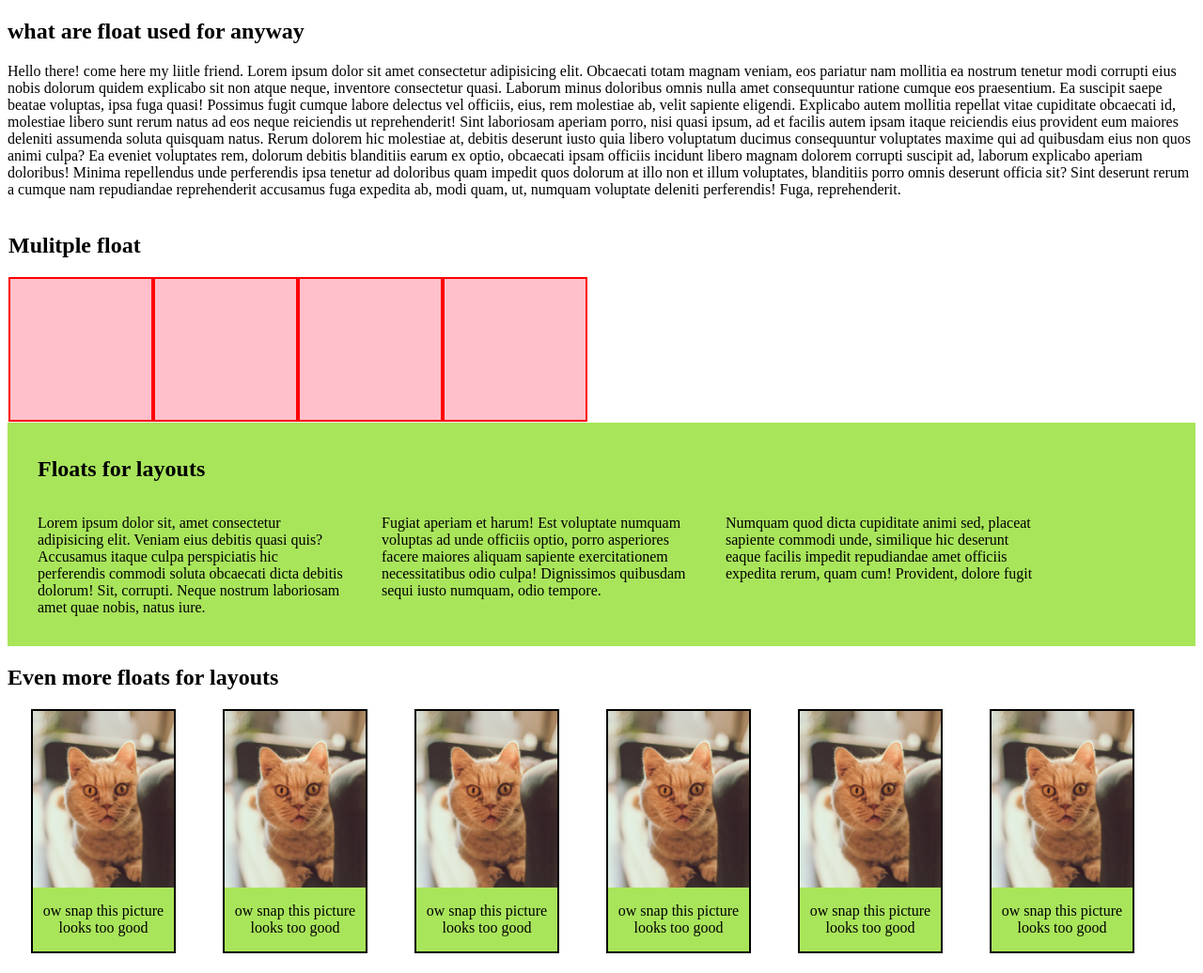
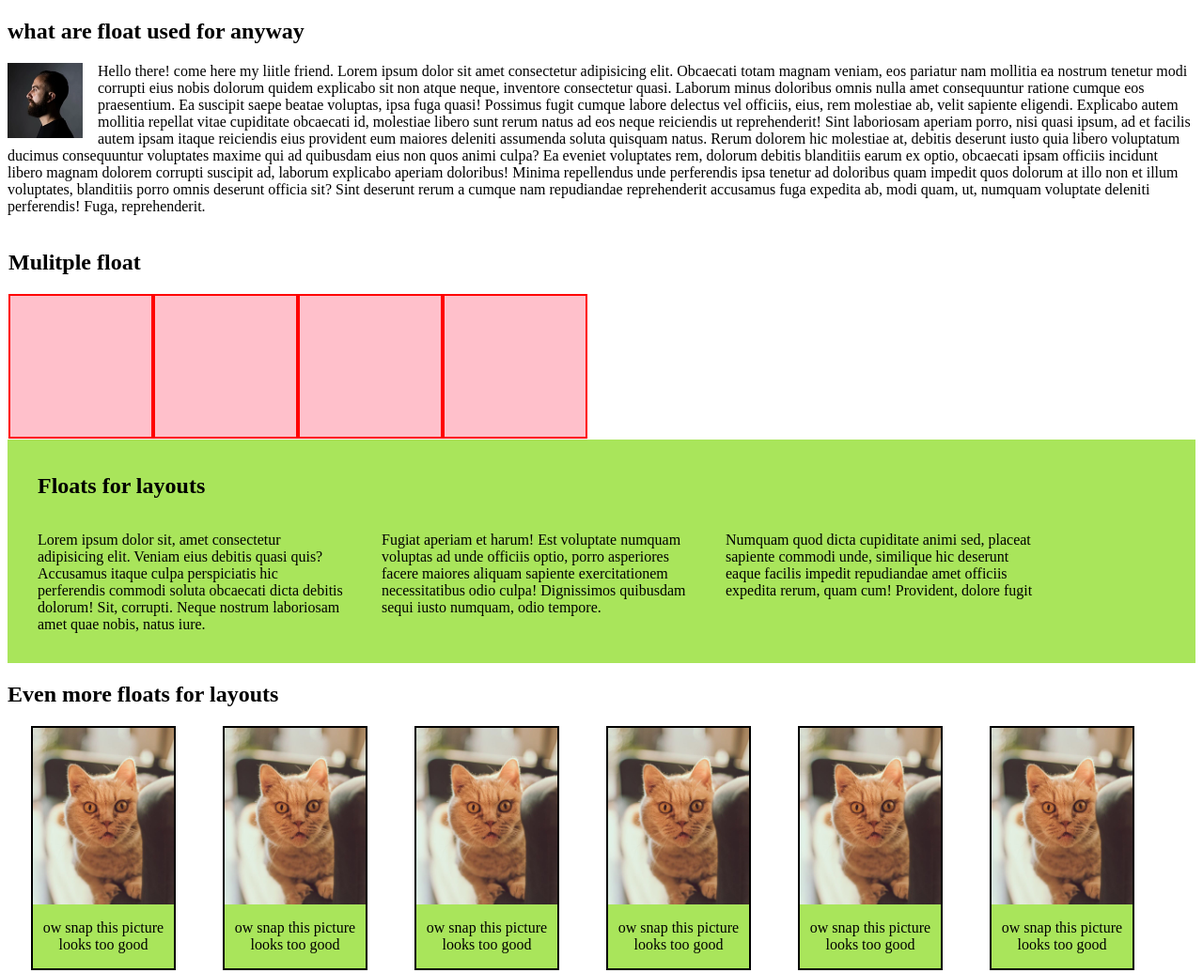
Before and after one commit to abdulsalamopeyemi/web_layout, a plain HTML site: page index.html in a window 1280 px wide. Shown: the whole page at 94% size. Drawn offline with Linux system fonts and the light colour scheme.

```diff
--- a/index.html
+++ b/index.html
@@ -10,7 +10,7 @@
 <body>
       <section class="float-intro">
         <h1>what are float used for anyway</h1>
-        <p> <img id="done" src="./assets/forest.avif" alt="">
+        <p> <img id="done" src="./assest/legend.webp" alt="">
             Hello there! come here my liitle friend.
             Lorem ipsum dolor sit amet consectetur adipisicing elit. Obcaecati totam magnam veniam, eos pariatur nam mollitia ea nostrum tenetur modi corrupti eius nobis dolorum quidem explicabo sit non atque neque, inventore consectetur quasi. Laborum minus doloribus omnis nulla amet consequuntur ratione cumque eos praesentium. Ea suscipit saepe beatae voluptas, ipsa fuga quasi! Possimus fugit cumque labore delectus vel officiis, eius, rem molestiae ab, velit sapiente eligendi. Explicabo autem mollitia repellat vitae cupiditate obcaecati id, molestiae libero sunt rerum natus ad eos neque reiciendis ut reprehenderit! Sint laboriosam aperiam porro, nisi quasi ipsum, ad et facilis autem ipsam itaque reiciendis eius provident eum maiores deleniti assumenda soluta quisquam natus. Rerum dolorem hic molestiae at, debitis deserunt iusto quia libero voluptatum ducimus consequuntur voluptates maxime qui ad quibusdam eius non quos animi culpa? Ea eveniet voluptates rem, dolorum debitis blanditiis earum ex optio, obcaecati ipsam officiis incidunt libero magnam dolorem corrupti suscipit ad, laborum explicabo aperiam doloribus! Minima repellendus unde perferendis ipsa tenetur ad doloribus quam impedit quos dolorum at illo non et illum voluptates, blanditiis porro omnis deserunt officia sit? Sint deserunt rerum a cumque nam repudiandae reprehenderit accusamus fuga expedita ab, modi quam, ut, numquam voluptate deleniti perferendis! Fuga, reprehenderit.
         </p>
```
